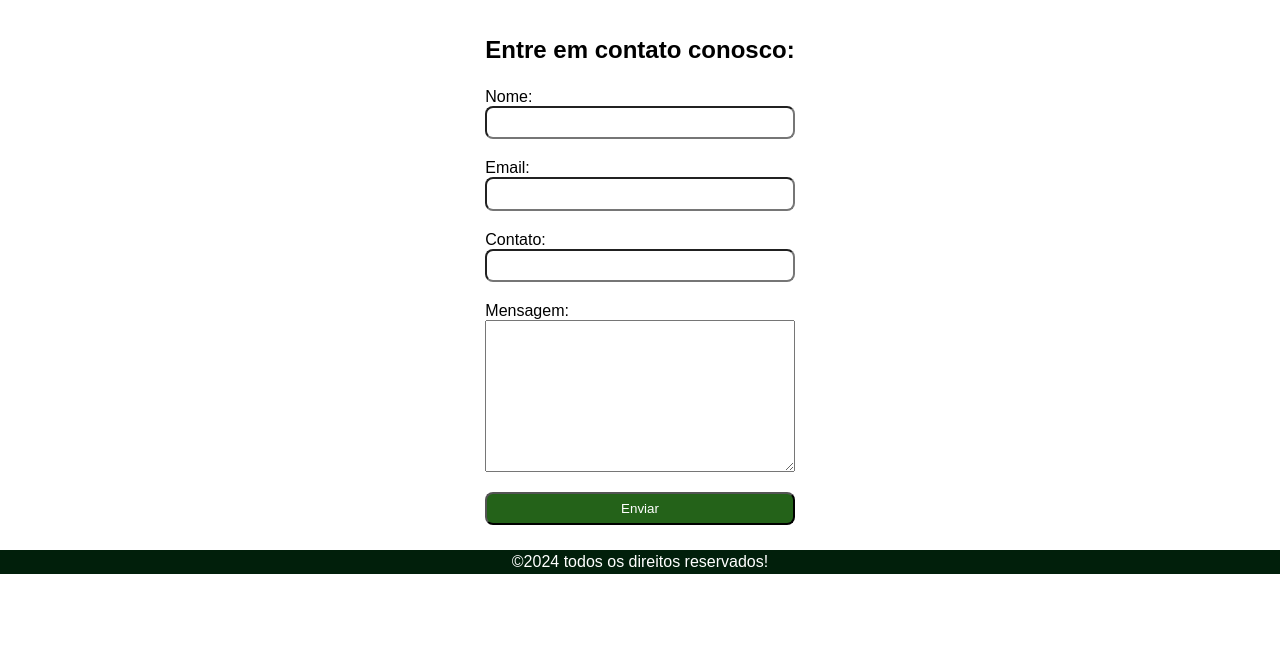
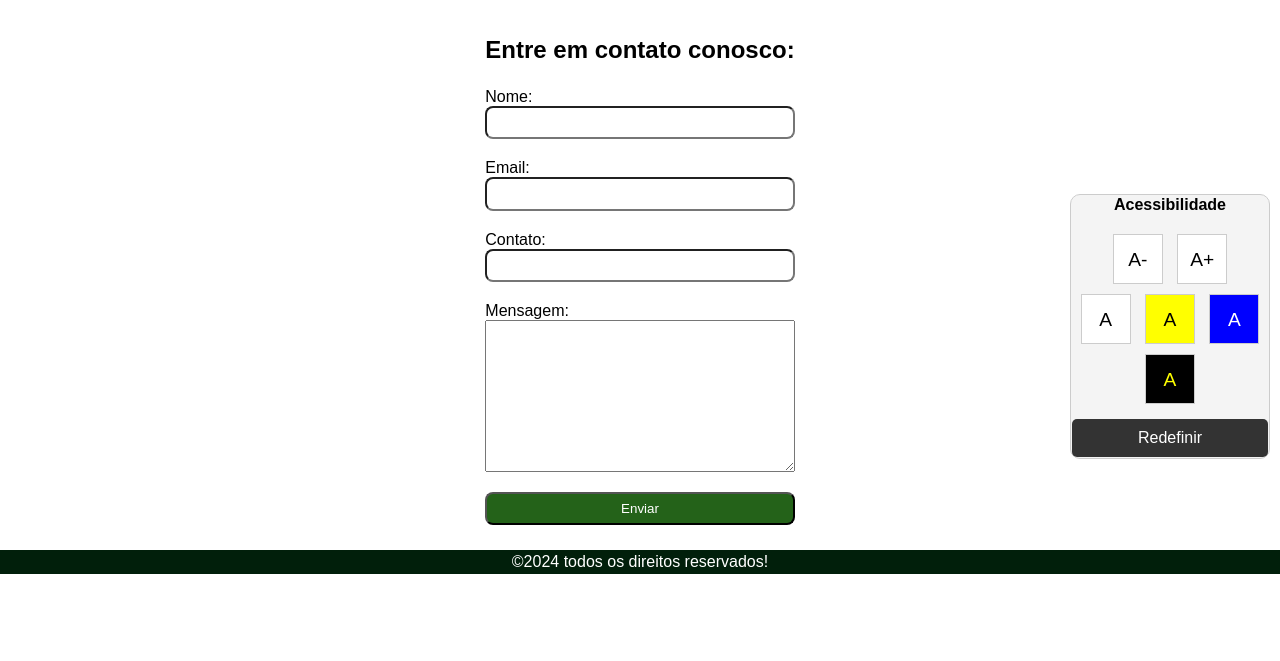
Before and after one commit to rafaelpratti/Site, a PHP site: page /contato.php in a window 1280 px wide. Shown: the part 226-887 px from the top of the page. Run offline with PHP 8.4, Linux system fonts and the light colour scheme; some web fonts are replaced.

Commit message:
contato com acessibiliidade em barra

```diff
--- a/contato.php
+++ b/contato.php
@@ -25,6 +25,26 @@
         </nav>
     </header>
 
+
+
+    <aside id="accessibility-bar">
+        <div class="accessibility-box">
+            <h2>Acessibilidade</h2>
+            <div class="font-size-control">
+                <button id="decrease-font" class="square-button">A-</button>
+                <button id="increase-font" class="square-button">A+</button>
+            </div>
+            <div class="contrast-control">
+                <button id="contrast-normal" class="square-button">A</button>
+                <button id="contrast-yellow" class="square-button" style="background-color: yellow;">A</button>
+                <button id="contrast-blue" class="square-button" style="background-color: blue; color: white;">A</button>
+                <button id="contrast-black" class="square-button" style="background-color: black; color: yellow;">A</button>
+            </div>
+            <button id="reset" class="reset-button">Redefinir</button>
+        </div>
+    </aside>
+
+
     <!--CONTEUDO PRINCIPAL-->
     <section class="sec1">
         <img src="img/contato.png">
@@ -50,6 +70,7 @@
     <footer class="footer">
         ©2024 todos os direitos reservados!
     </footer>
+    <script src="js/contato.js"></script>
 </body>
 
 </html>
--- a/css/contato.css
+++ b/css/contato.css
@@ -1,3 +1,5 @@
+/* Reset CSS */
+
 * {
     margin: 0;
     padding: 0;
@@ -32,8 +34,7 @@ a {
     text-decoration: none;
 }
 
-ul,
-li {
+ul, li {
     list-style: none;
     font-size: 1.2rem;
 }
@@ -44,6 +45,7 @@ li {
 }
 
 /*----------------------------------------------*/
+/* CSS do rodapé */
 
 footer {
     display: flex;
@@ -115,3 +117,105 @@ button[type="submit"] {
 }
 
 /* --------------------------------------------- */
+
+
+/* Barra de Acessibilidade */
+#accessibility-bar {
+    position: fixed;
+    top: 120px;
+    right: 20px;
+    width: 200px;
+}
+
+.accessibility-box {
+    background-color: #f4f4f4;
+    border: 1px solid #ccc;
+    padding: 1px;
+    border-radius: 10px;
+    text-align: center;
+    position: relative;
+    top: 300px;
+    left: 10px;
+
+}
+
+.accessibility-box h2 {
+    font-size: 1rem;
+    margin-bottom: 15px;
+}
+
+/* Botões quadrados */
+.square-button {
+    display: inline-block;
+    width: 50px;
+    height: 50px;
+    margin: 5px;
+    font-size: 1.2rem;
+    text-align: center;
+    line-height: 50px;
+    border: 1px solid #ccc;
+    background-color: white;
+    cursor: pointer;
+}
+
+.square-button:disabled {
+    background-color: #ccc;
+    cursor: not-allowed;
+}
+
+/* Botão Redefinir */
+.reset-button {
+    margin-top: 10px;
+    width: 100%;
+    padding: 10px;
+    font-size: 1rem;
+    background-color: #333;
+    color: white;
+    border: none;
+    cursor: pointer;
+    border-radius: 5px;
+}
+
+.reset-button:hover {
+    background-color: #555;
+}
+
+/* Ajuste de Contraste */
+body.contrast-yellow {
+    background-color: yellow;
+    color: black;
+}
+
+body.contrast-blue {
+    background-color: blue;
+    color: white;
+}
+
+body.contrast-black {
+    background-color: black;
+    color: yellow;
+}
+
+/* Responsividade */
+@media screen and (max-width: 1000px) {
+    #accessibility-bar {
+        position: relative;
+        top: 0;
+        right: 0;
+        margin: 20px 0;
+        width: 100%;
+    }
+
+    .accessibility-box {
+        border-radius: 0;
+    }
+
+    .square-button {
+        width: 45px;
+        height: 45px;
+        font-size: 1rem;
+        line-height: 45px;
+    }
+}
+
+/*----------------------------------------------*/
--- a/js/contato.js
+++ b/js/contato.js
@@ -1,3 +1,79 @@
+
+
+////////////////////barra de acessibilidade///////////////////////////////
+
+
+
+// Definindo valores padrões
+let fontSize = 12;
+const body = document.body;
+
+// Funções para mudar o tamanho da fonte
+function increaseFont() {
+    fontSize += 2;
+    body.style.fontSize = fontSize + 'px';
+    saveSettings();
+}
+
+function decreaseFont() {
+    fontSize -= 2;
+    body.style.fontSize = fontSize + 'px';
+    saveSettings();
+}
+
+function resetFontAndContrast() {
+    fontSize = 22;
+    body.style.fontSize = '22px';
+    body.className = ''; // Remove todas as classes de contraste
+    saveSettings(); // Salva o estado padrão no localStorage
+}
+
+// Funções para mudar o contraste
+function setContrast(className) {
+    body.className = className;
+    saveSettings();
+}
+
+// Função para salvar as configurações no localStorage
+function saveSettings() {
+    localStorage.setItem('fontSize', fontSize);
+    localStorage.setItem('contrast', body.className);
+}
+
+// Função para carregar as configurações ao carregar a página
+function loadSettings() {
+    if (localStorage.getItem('fontSize')) {
+        fontSize = parseInt(localStorage.getItem('fontSize'));
+        body.style.fontSize = fontSize + 'px';
+    }
+
+    if (localStorage.getItem('contrast')) {
+        body.className = localStorage.getItem('contrast');
+    }
+}
+
+// Adicionando eventos aos botões
+document.getElementById('increase-font').addEventListener('click', increaseFont);
+document.getElementById('decrease-font').addEventListener('click', decreaseFont);
+document.getElementById('reset').addEventListener('click', resetFontAndContrast);
+
+document.getElementById('contrast-normal').addEventListener('click', () => setContrast(''));
+document.getElementById('contrast-yellow').addEventListener('click', () => setContrast('contrast-yellow'));
+document.getElementById('contrast-blue').addEventListener('click', () => setContrast('contrast-blue'));
+document.getElementById('contrast-black').addEventListener('click', () => setContrast('contrast-black'));
+
+// Carregar configurações ao iniciar
+window.onload = loadSettings;
+
+
+
+
+//////////////////////////////////////////////////////////////////////////
+
+
+
+
+
 function validarForm(event) {
     // Evita que o formulário seja enviado automaticamente
     event.preventDefault();
```
